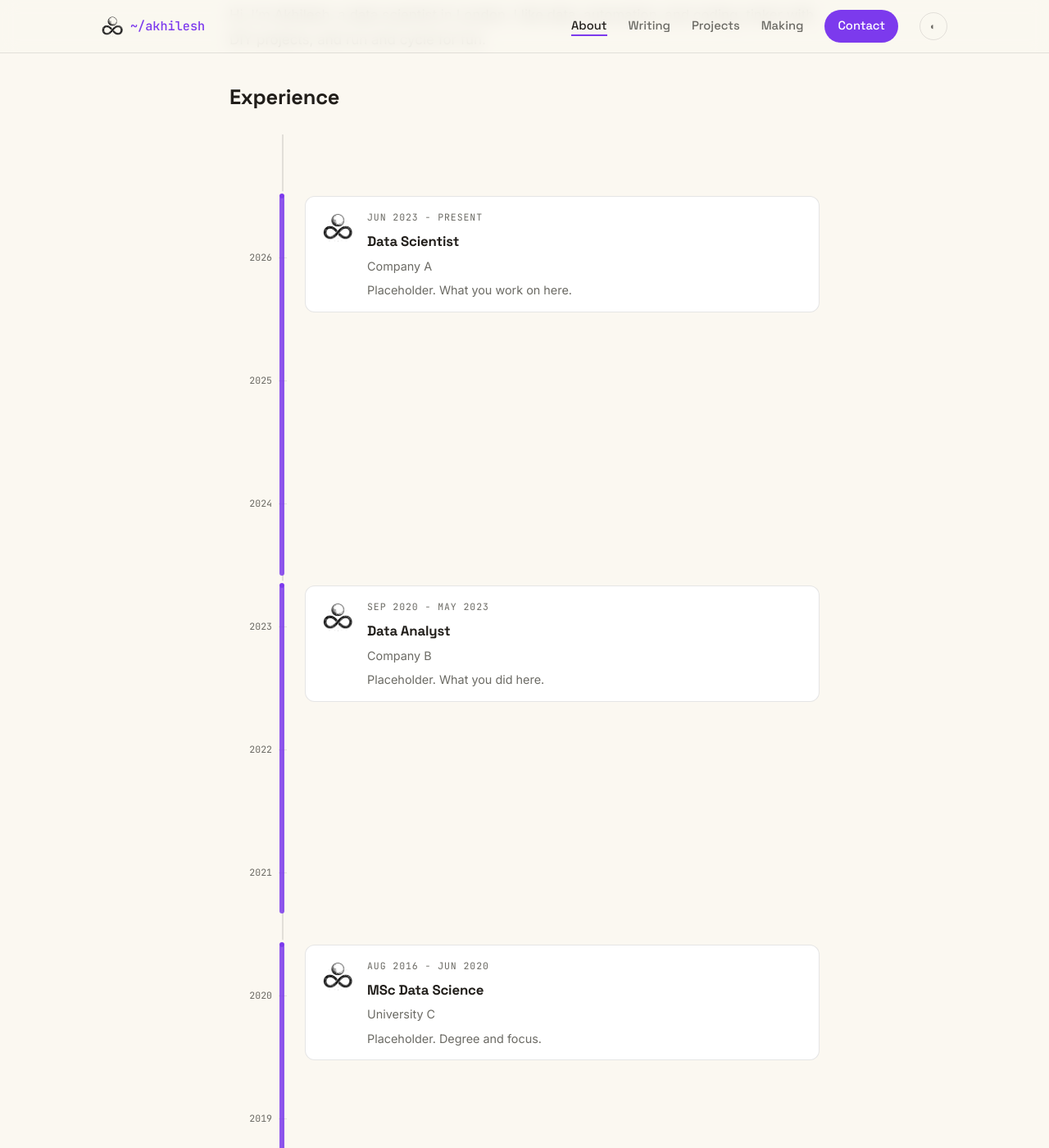
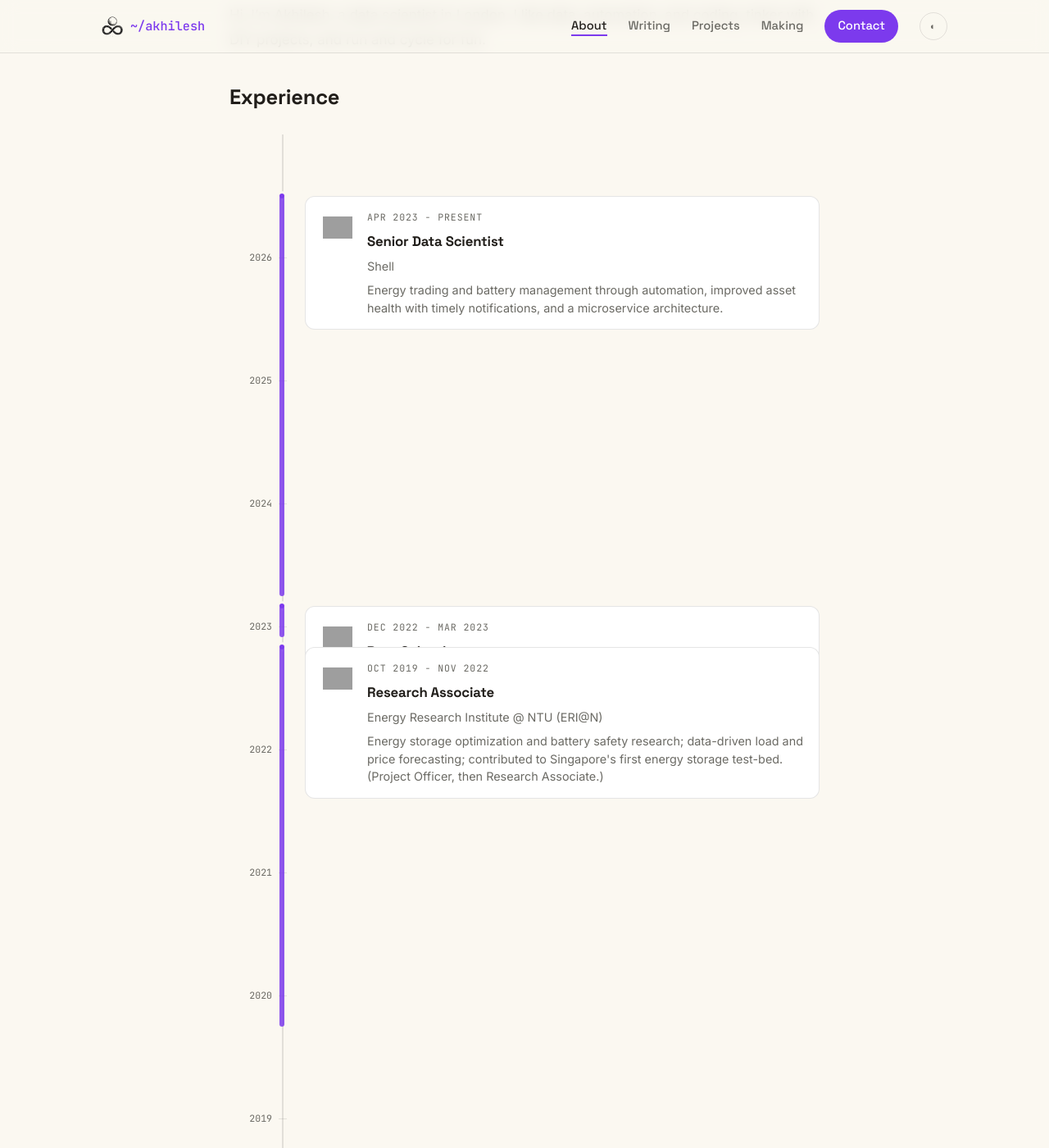
Before and after one commit to koulakhilesh/koulakhilesh.github.io, a Jekyll site: the page built from _pages/about.md, in a window 1280 px wide and 1400 px high, scrolled down 379 px. Shown: the whole window at 82% size. Built offline with Jekyll 4.4.1, drawn with Linux system fonts in a browser that asks for light colours; some of the changed text lies outside the part shown; grey boxes are pictures that could not be loaded.

Commit message:
content: real experience timeline + education section (with logo fallback)

```diff
--- /dev/null
+++ b/_data/education.yml
@@ -0,0 +1,12 @@
+# Education shown on the About page (simple list, not on the timeline).
+# Drop logos in assets/images/logos/ (falls back to logo.png until then).
+
+- school: "Nanyang Technological University, Singapore"
+  logo: "/assets/images/logos/ntu.png"
+  degree: "M.Eng., Electrical and Electronics Engineering"
+  years: "2018-2020"
+
+- school: "National Institute of Technology, Srinagar"
+  logo: "/assets/images/logos/nit.png"
+  degree: "B.Tech., Electrical and Electronics Engineering"
+  years: "2010-2014"
--- a/_data/timeline.yml
+++ b/_data/timeline.yml
@@ -1,37 +1,55 @@
-# Vertical proportional timeline shown on the About page.
+# Vertical proportional timeline shown on the About page (Experience only).
 # - Axis shows every year from start_year to end_year, evenly spaced.
 # - Each entry is placed by its month, so month 7 (July) sits halfway between two year marks.
-# - per_year = pixels between year marks (increase for more spacing).
+# - per_year = pixels between year marks (increase for more spacing / less overlap).
 # - Leave end_year blank for an ongoing entry (shows "Present").
-# - Drop logos in assets/images/logos/ and point `logo:` at them.
+# - Drop logos in assets/images/logos/ (falls back to logo.png until then).
 
-start_year: 2016
+start_year: 2013
 end_year: 2026
 per_year: 150
 
 entries:
+  - title: "Senior Data Scientist"
+    org: "Shell"
+    logo: "/assets/images/logos/shell.png"
+    start_year: 2023
+    start_month: 4
+    end_year:                               # Present
+    description: "Energy trading and battery management through automation, improved asset health with timely notifications, and a microservice architecture."
+
   - title: "Data Scientist"
-    org: "Company A"
-    logo: "/assets/images/logo.png"        # placeholder — replace with real logo
-    start_year: 2023
-    start_month: 6
-    end_year:                               # blank = Present
-    description: "Placeholder. What you work on here."
+    org: "Limejump"
+    logo: "/assets/images/logos/limejump.png"
+    start_year: 2022
+    start_month: 12
+    end_year: 2023
+    end_month: 3
+    description: "Energy trading and battery management with advanced analytics, automated State of Energy processes, and Demand Response market operations."
 
-  - title: "Data Analyst"
-    org: "Company B"
-    logo: "/assets/images/logo.png"
-    start_year: 2020
-    start_month: 9
-    end_year: 2023
-    end_month: 5
-    description: "Placeholder. What you did here."
+  - title: "Research Associate"
+    org: "Energy Research Institute @ NTU (ERI@N)"
+    logo: "/assets/images/logos/erian.png"
+    start_year: 2019
+    start_month: 10
+    end_year: 2022
+    end_month: 11
+    description: "Energy storage optimization and battery safety research; data-driven load and price forecasting; contributed to Singapore's first energy storage test-bed. (Project Officer, then Research Associate.)"
 
-  - title: "MSc Data Science"
-    org: "University C"
-    logo: "/assets/images/logo.png"
-    start_year: 2016
+  - title: "Assistant Manager"
+    org: "Jio"
+    logo: "/assets/images/logos/jio.png"
+    start_year: 2014
     start_month: 8
-    end_year: 2020
-    end_month: 6
-    description: "Placeholder. Degree and focus."
+    end_year: 2017
+    end_month: 1
+    description: "Supported the transition to 4G in the IP Multimedia Core Network Subsystem and maintained telecom networks in the NOC."
+
+  - title: "Project Intern"
+    org: "Indian Institute of Science (IISc)"
+    logo: "/assets/images/logos/iisc.png"
+    start_year: 2013
+    start_month: 1
+    end_year: 2013
+    end_month: 2
+    description: "Digital image processing and computer vision with OpenCV."
--- /dev/null
+++ b/_includes/education.html
@@ -0,0 +1,12 @@
+<ul class="edu">
+{%- for ed in site.data.education -%}
+  <li class="edu-item">
+    {%- if ed.logo -%}<img class="edu-logo" src="{{ ed.logo | relative_url }}" alt="{{ ed.school }}" onerror="this.onerror=null;this.src='{{ '/assets/images/logo.png' | relative_url }}'">{%- endif -%}
+    <div class="edu-info">
+      <h3>{{ ed.school }}</h3>
+      <div class="edu-degree">{{ ed.degree }}</div>
+      <span class="edu-years mono">{{ ed.years }}</span>
+    </div>
+  </li>
+{%- endfor -%}
+</ul>
--- a/_includes/timeline.html
+++ b/_includes/timeline.html
@@ -39,7 +39,7 @@
       <span class="tl-dot"></span>
       <span class="tl-bar"></span>
       <div class="tl-card">
-        {%- if e.logo -%}<img class="tl-logo" src="{{ e.logo | relative_url }}" alt="{{ e.org }}">{%- endif -%}
+        {%- if e.logo -%}<img class="tl-logo" src="{{ e.logo | relative_url }}" alt="{{ e.org }}" onerror="this.onerror=null;this.src='{{ '/assets/images/logo.png' | relative_url }}'">{%- endif -%}
         <div class="tl-info">
           <span class="tl-dates mono">{{ start_label }} - {{ end_label }}</span>
           <h3>{{ e.title }}</h3>
--- a/_pages/about.md
+++ b/_pages/about.md
@@ -12,3 +12,7 @@ tinker with DIY projects, and run and cycle for fun.
 ## Experience
 
 {% include timeline.html %}
+
+## Education
+
+{% include education.html %}
--- a/_sass/timeline.scss
+++ b/_sass/timeline.scss
@@ -28,3 +28,12 @@
   .timeline .tl-dot{left:38px}
   .timeline .tl-card{margin-left:68px;flex-direction:column;gap:10px}
 }
+
+.edu{list-style:none;padding:0;margin:1rem 0;display:flex;flex-direction:column;gap:14px}
+.edu .edu-item{display:flex;gap:14px;align-items:flex-start;background:var(--card);
+  border:1px solid var(--line);border-radius:12px;padding:15px 17px}
+.edu .edu-logo{width:44px;height:44px;object-fit:contain;border-radius:8px;
+  background:#fff;padding:4px;flex:none;margin:0}
+.edu .edu-info h3{font-family:var(--disp);font-size:1.05rem;margin:0 0 3px}
+.edu .edu-degree{color:var(--muted);font-size:.9rem;margin-bottom:5px}
+.edu .edu-years{color:var(--muted)}
```
